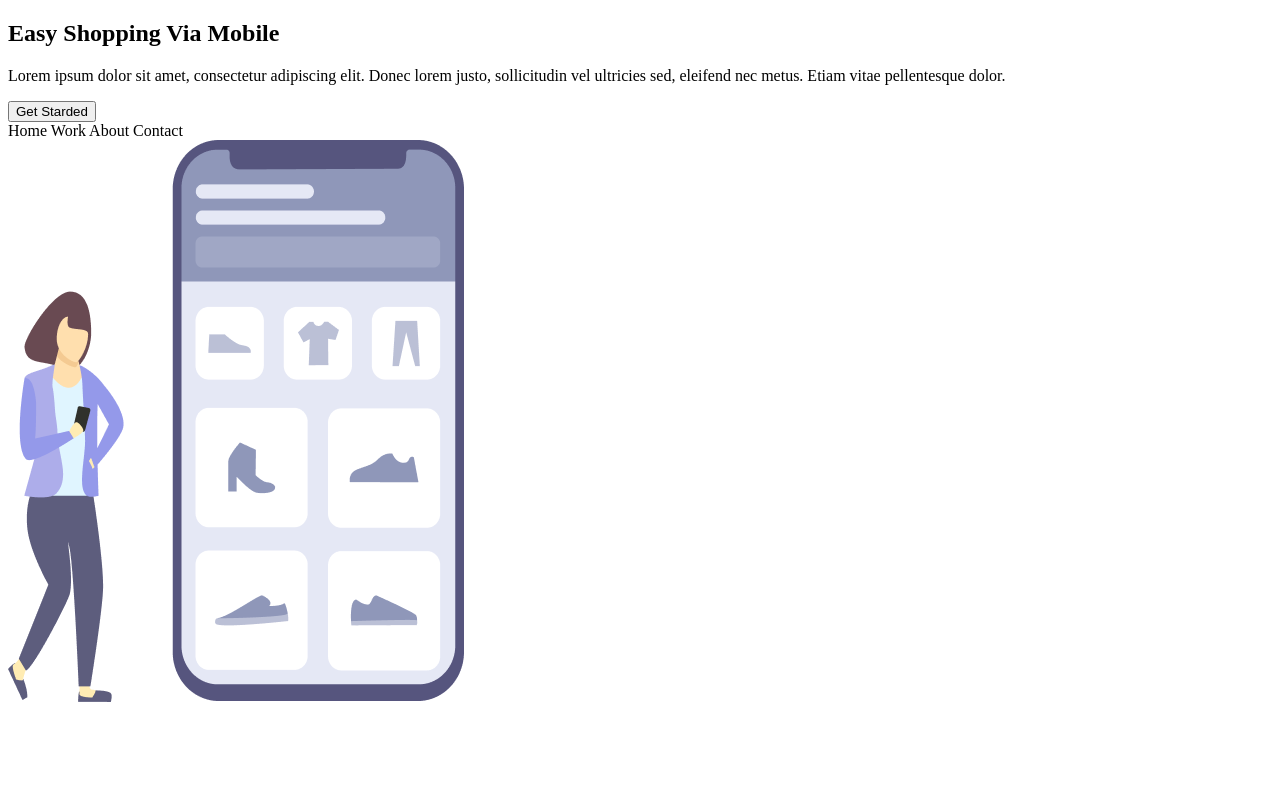
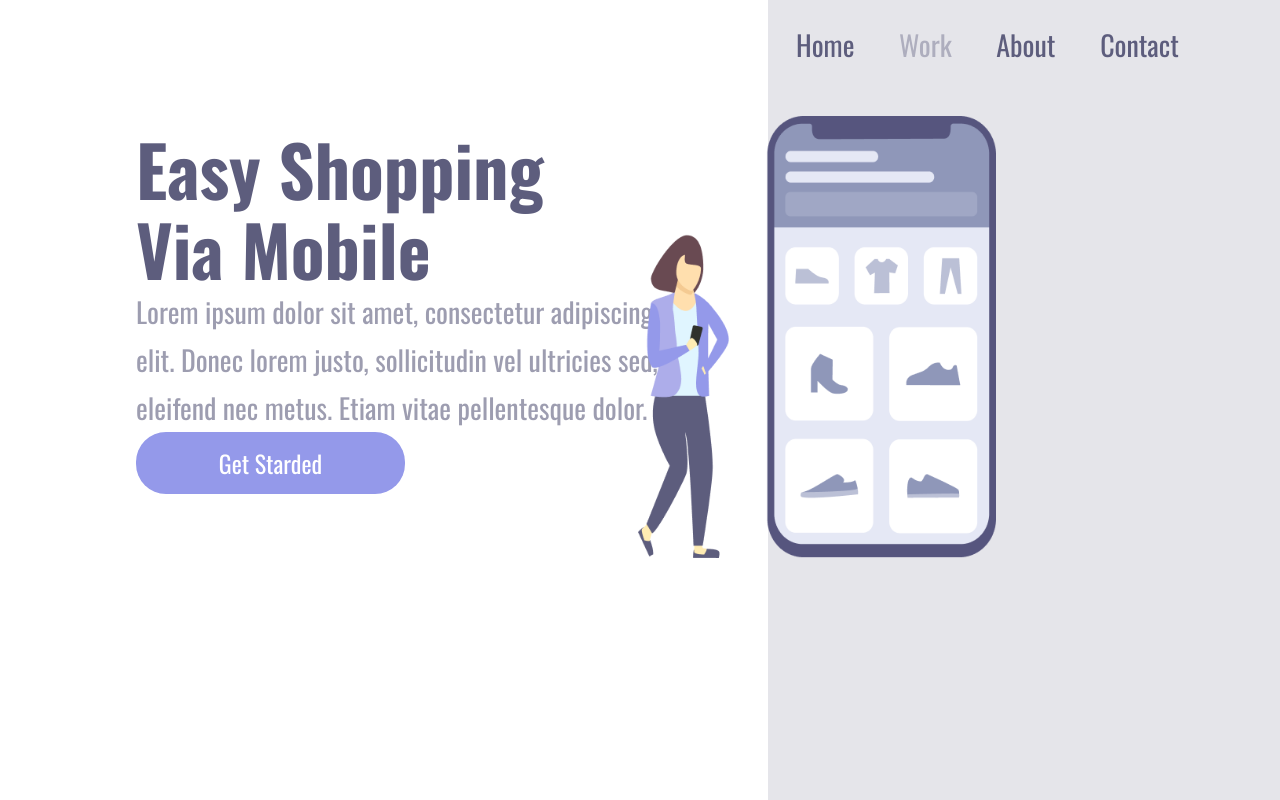
Before and after one commit to limagracieli/projeto-easyshop-devclub, a plain HTML site: page index.html in a window 1280 px wide. Drawn offline with nearby package versions, Linux system fonts and the light colour scheme.

Commit message:
alteração link css

```diff
--- a/index.html
+++ b/index.html
@@ -4,11 +4,11 @@
 <head>
     <meta charset="UTF-8">
     <meta name="viewport" content="width=device-width, initial-scale=1.0">
-    <link rel="stylesheet" href="./easyshop.css">
+    <link rel="stylesheet" href="./style.css">
     <link rel="preconnect" href="https://fonts.googleapis.com">
     <link rel="preconnect" href="https://fonts.gstatic.com" crossorigin>
     <link href="https://fonts.googleapis.com/css2?family=Oswald:wght@200..700&display=swap" rel="stylesheet">
-    <title>Easy Shopping - teste commit</title>
+    <title>Easy Shopping</title>
 </head>
 
 <body>
```
